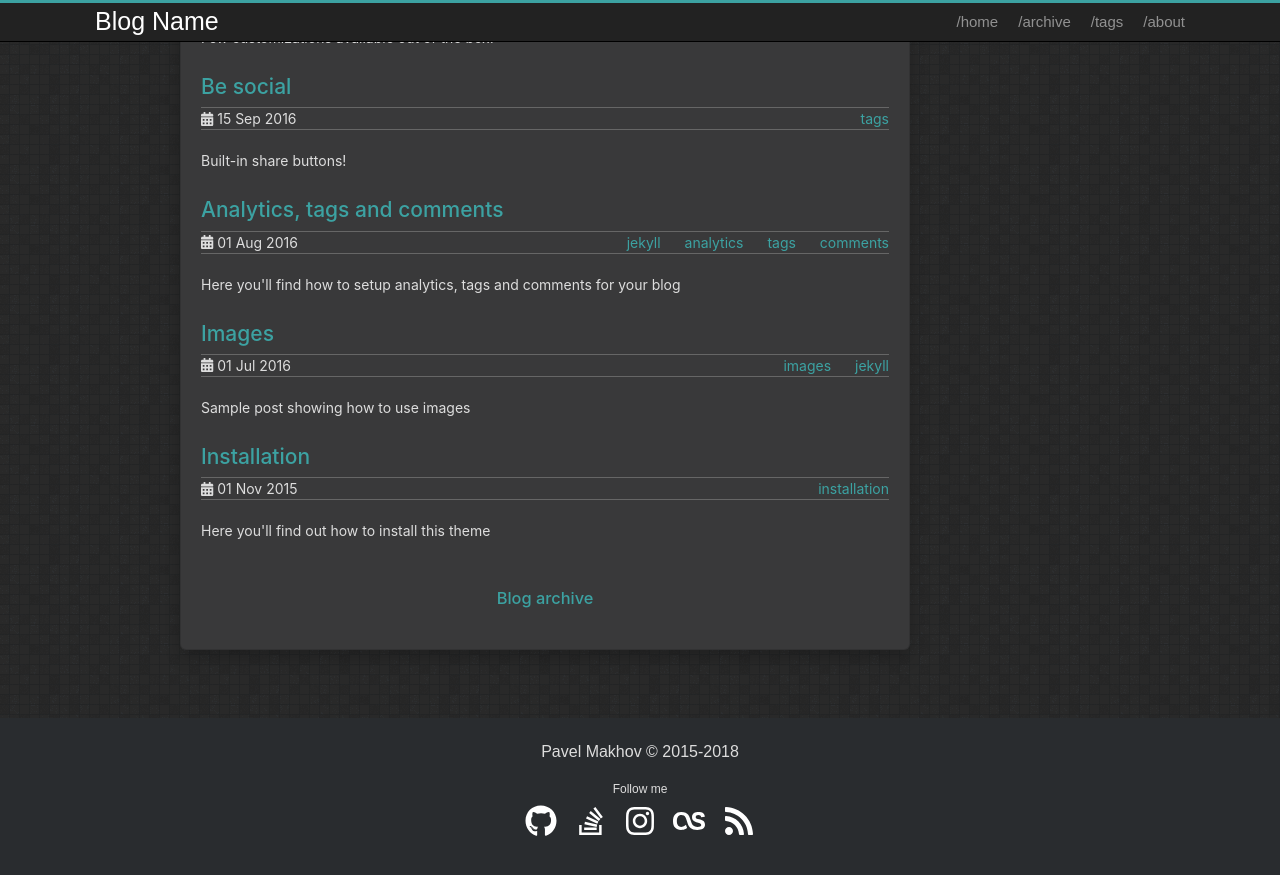
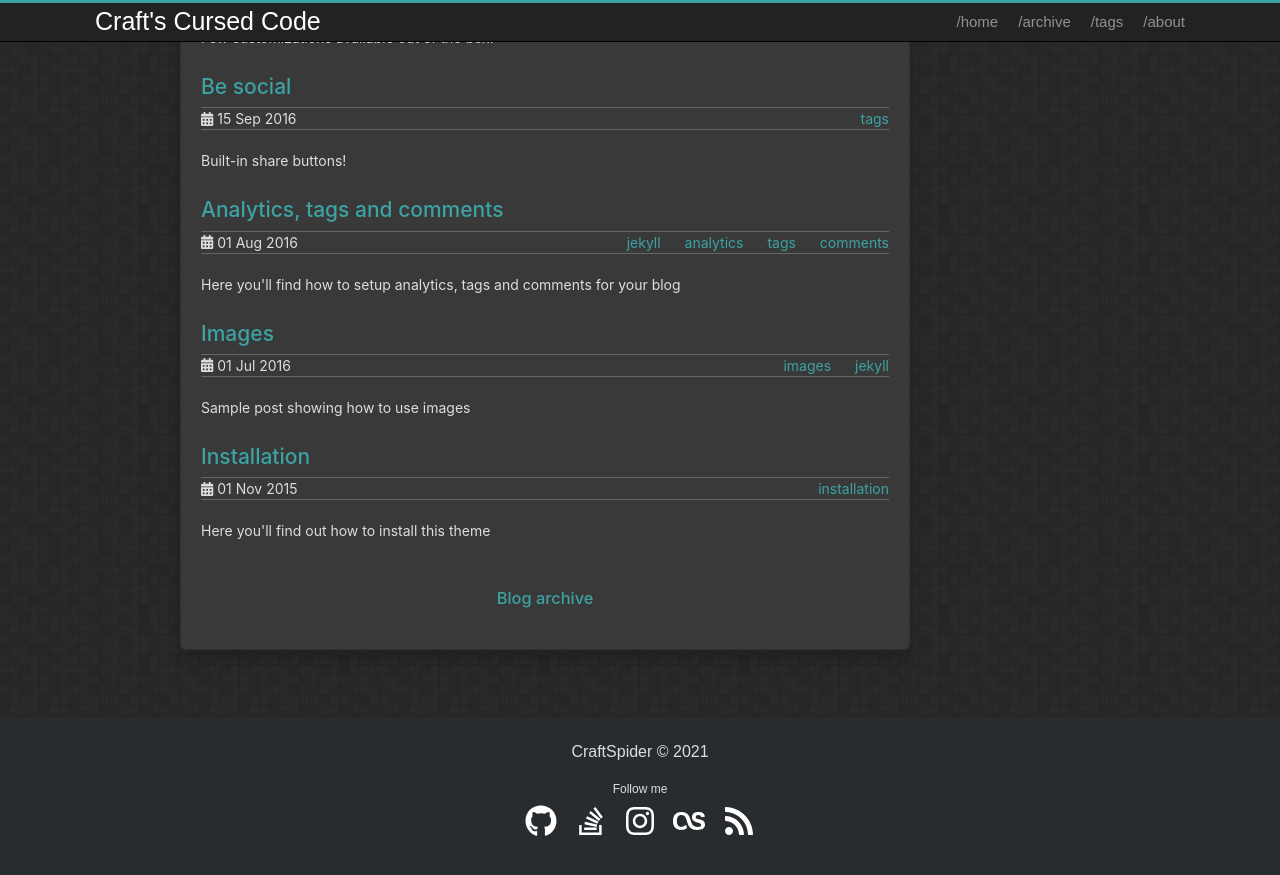
Before and after one commit to CraftSpider/craftspider.github.io, a Jekyll site: the page built from index.html, in a window 1280 px wide and 900 px high, scrolled down 776 px. Shown: the top 875 px of the window. Built offline with Jekyll 4.4.1, drawn with Linux system fonts in a browser that asks for light colours; the list of posts is cut into pages by our own code.

Commit message:
Start customizing

```diff
--- a/_config.yml
+++ b/_config.yml
@@ -1,28 +1,28 @@
 # Jekyll configuration
 
-name: Blog Name
-description: Software Developer
+name: Craft's Cursed Code
+description: Software Engineering for fun
 
 # Url is currently only used only for the RSS feed in feed.xml
-url: http://streetturtle.github.io
+url: http://craftspider.github.io
 #url: http://localhost:4000
 
 # For a project page here should be a project name. Otherwise (for user's/organization's page leave it empty)
-baseurl: '/jekyll-clean-dark'
+baseurl: ''
 
-author: Pavel Makhov
-copyright: 2015-2018
+author: CraftSpider
+copyright: 2021
 
 share:
-  facebook: true
+  facebook: false
   twitter: true
-  gplus: true
+  gplus: false
   linkedin: true
   pinterest: true
   email: true
 
 social:
-  github: streetturtle
+  github: craftspider
   stackoverflow: ''
   linkedin:
   instagram: ''
@@ -38,13 +38,13 @@ yandex_metrica:
 # Set this to your disqus shortname to enable comments. Note that the 'comments'
 # setting below must also be true. Individual posts can override 'comments' to
 # disable on a post-by-post basis
-disqus: streetturtle
+disqus: craftspider
 comments: false
 
 permalink: /:year/:month/:title/
 
 # Enable for using pages, more details are here: http://jekyllrb.com/docs/pagination/
-#paginate: 3
+paginate: 10
 
 #highlighter: rouge
 
```
Also changed, not shown: tag/jekyll.md (deleted, +0 -4 lines), README.md, 1 other file.
